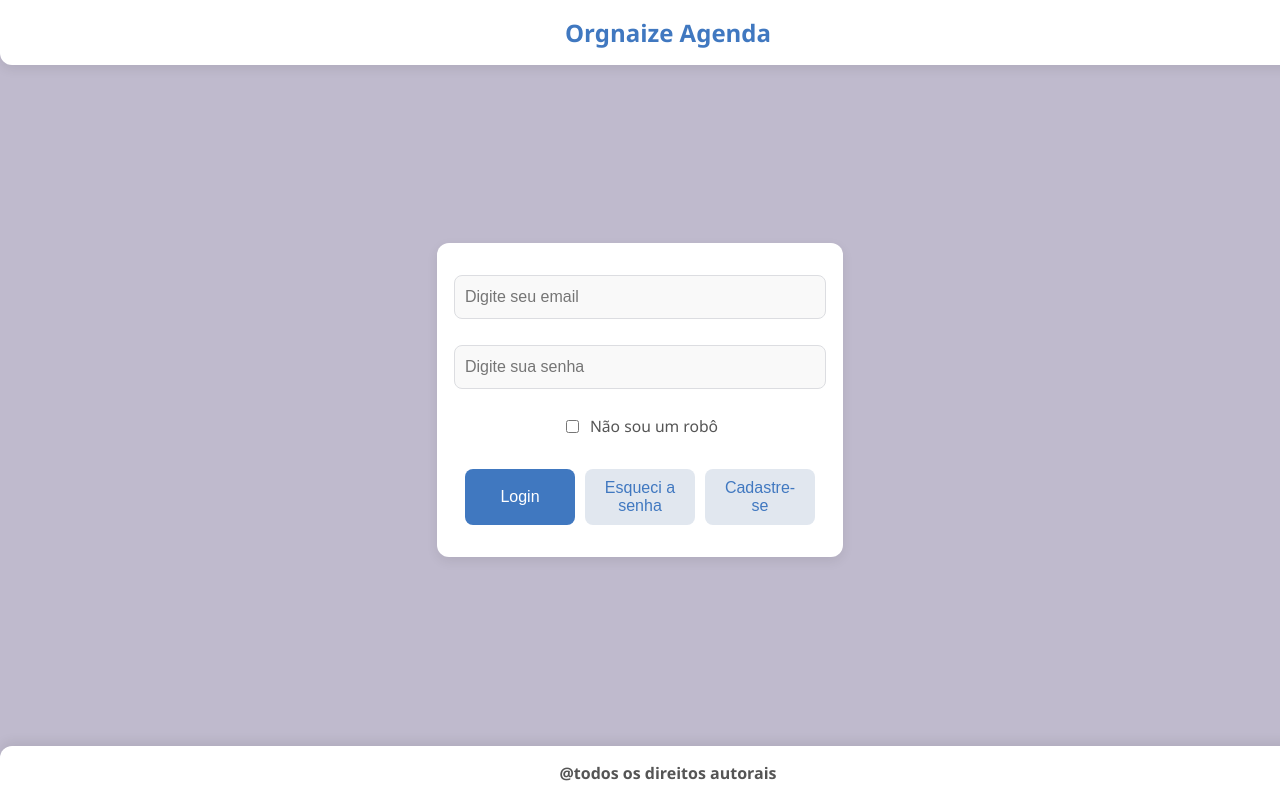
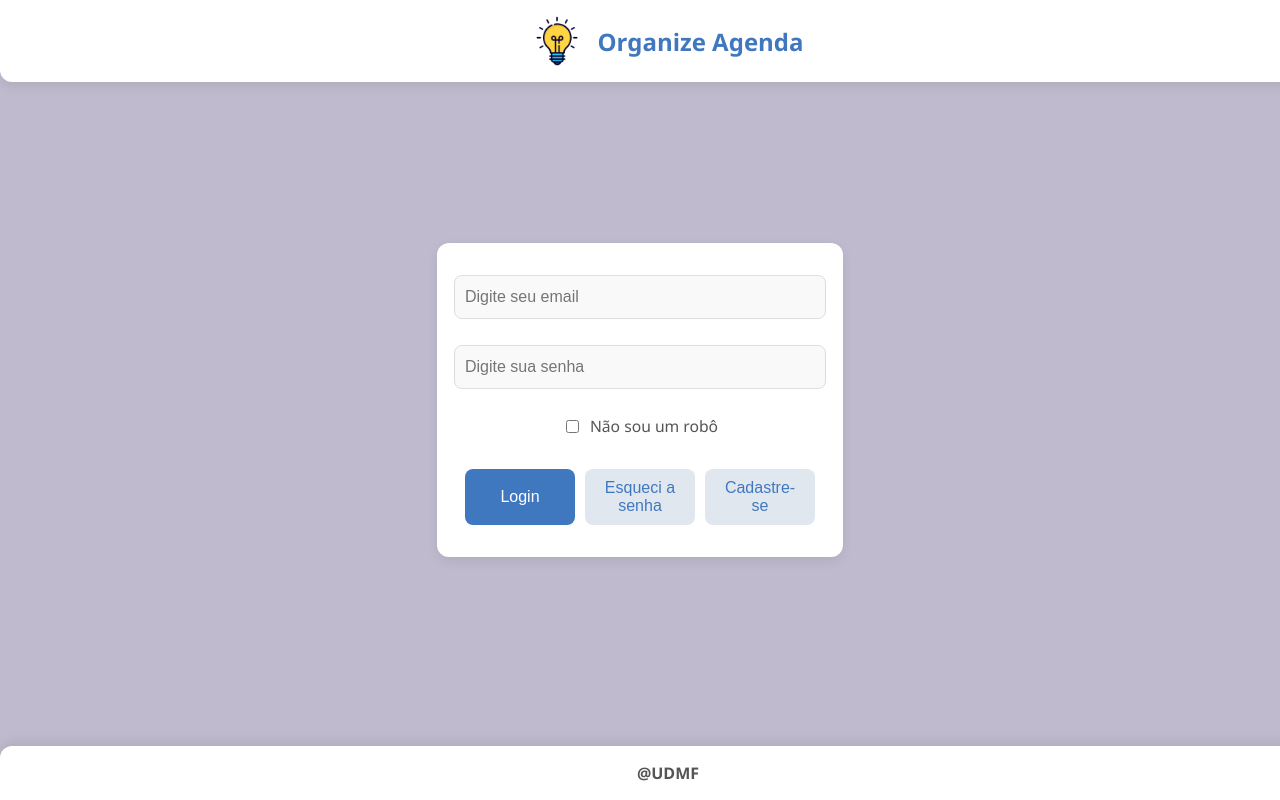
Before and after one commit to CS-PI-2025-umdiameformo/front-end, a React (Create React App) app: page /loginUsuario in a window 1280 px wide. Built offline with nearby package versions, Linux system fonts and the light colour scheme.

Commit message:
aplicado melhoria no header e footer, adicionado logo

```diff
--- a/src/App.js
+++ b/src/App.js
@@ -4,17 +4,14 @@ import Header from "./components/header/header";
 import Calculadora from "./pages/calculadora/calculadora";
 import Home from "./pages/home/home";
 import Footer from "./components/footer/footer";
-
 import CadastroUsuario from "./pages/cadastroUsuario/cadastroUsuario";
-
 import LoginUsuario from "./pages/loginUsuario/loginUsuario";
 import Agendamento from "./pages/agendamento/agendamento";
-
 
 function App() {
   return (
     <>
-      <Header nome="Orgnaize Agenda" />
+      <Header nome="Organize Agenda" />
       <BrowserRouter>
         <Routes>
           <Route path="/login" Component={LoginUsuario} />
@@ -25,7 +22,6 @@ function App() {
           <Route path="/loginUsuario" Component={LoginUsuario} />
         </Routes>
       </BrowserRouter>
-      {/* <Calculadora /> */}
       <Footer />
     </>
   );
--- a/src/components/footer/footer.jsx
+++ b/src/components/footer/footer.jsx
@@ -4,7 +4,7 @@ import "./footer.css";
 const Footer = () => {
   return (
     <div className="footer">
-      <h1>@todos os direitos autorais</h1>
+      <h1>@UDMF</h1>
     </div>
   );
 };
--- a/src/components/header/header.css
+++ b/src/components/header/header.css
@@ -19,3 +19,13 @@
   color: #4078c0;
   margin: 0;
 }
+
+.logo {
+  height: 50px;
+  margin-right: 15px;
+}
+
+.header-content {
+  display: flex;
+  align-items: center;
+}
--- a/src/components/header/header.jsx
+++ b/src/components/header/header.jsx
@@ -1,14 +1,18 @@
 import React from "react";
 import "./header.css";
+import logo from "../../img/logo.png"; // corrigido o path (geralmente img fica em src/img ou src/assets/img)
 
 const Header = ({ nome }) => {
   return (
     <div className="header">
-      <h1>{nome}</h1>
+      <div className="header-content">
+        <img src={logo} alt="Logo Organize Agenda" className="logo" />
+        <h1>{nome}</h1>
+      </div>
     </div>
   );
 };
 
 export default Header;
 
-// Adicionar paginas nessa UL só colocar o nome da classe "/loginUsuario" por exemplo.
+// Adicionar páginas nessa UL só colocar o nome da classe "/loginUsuario" por exemplo.
```
Also changed, not shown: src/img/logo.png (added).
